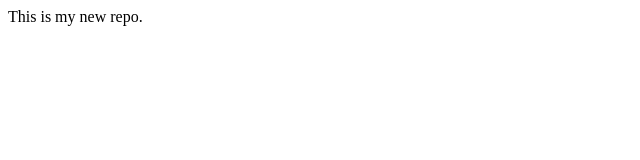
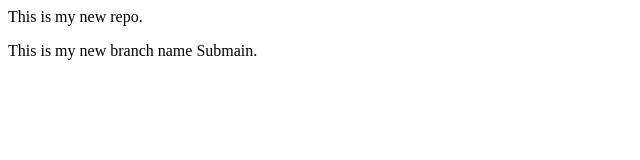
Before and after one commit to tbsvraj/localrepo, a plain HTML site: page localrepo/index.html in a window 1280 px wide. Shown: the whole page, without its empty margins (0-640 px from the left). Drawn offline with Linux system fonts and the light colour scheme.

Commit message:
Add new changes

```diff
--- a/localrepo/index.html
+++ b/localrepo/index.html
@@ -1 +1,2 @@
 <p>This is my new repo.</p>
+<p>This is my new branch name Submain.</p>
```
